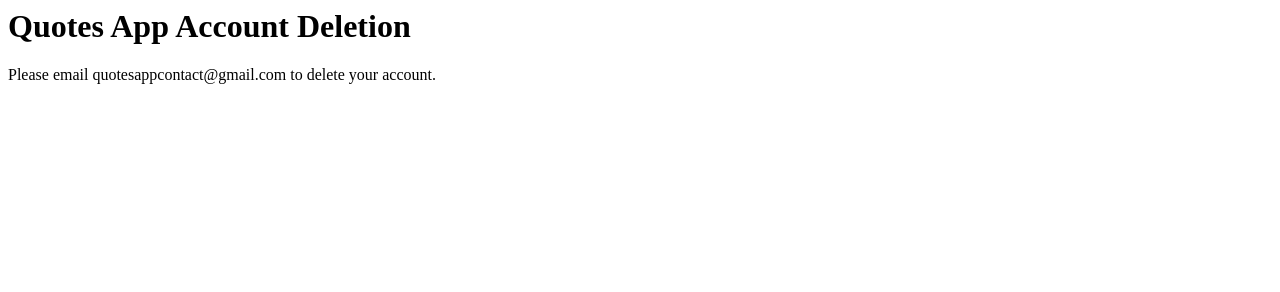
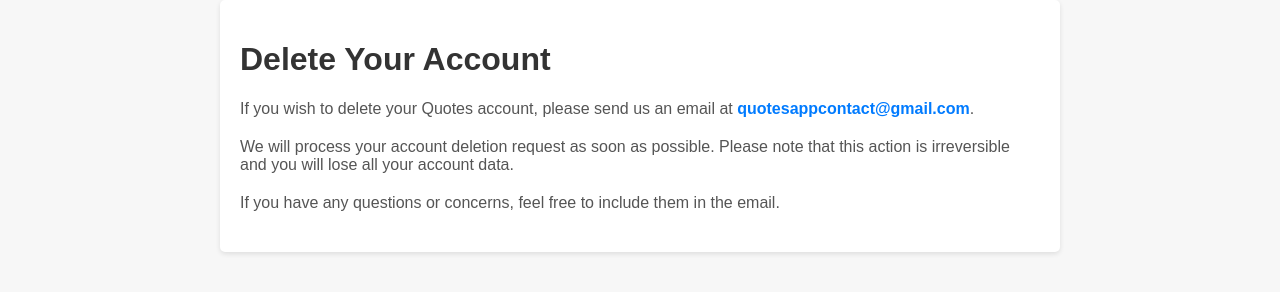
Before and after one commit to QuoteApp/QuoteApp.github.io, a plain HTML site: page account_deletion.html in a window 1280 px wide. Drawn offline with Linux system fonts and the light colour scheme.

Commit message:
Update account_deletion.html

```diff
--- a/account_deletion.html
+++ b/account_deletion.html
@@ -1,8 +1,44 @@
-
+<!DOCTYPE html>
+<html lang="en">
+<head>
+    <meta charset="UTF-8">
+    <meta name="viewport" content="width=device-width, initial-scale=1.0">
+    <title>Delete Account - Quotes</title>
+    <style>
+        body {
+            font-family: Arial, sans-serif;
+            margin: 0;
+            padding: 0;
+            background-color: #f7f7f7;
+        }
+        .container {
+            max-width: 800px;
+            margin: 0 auto;
+            padding: 20px;
+            background-color: #fff;
+            border-radius: 5px;
+            box-shadow: 0 2px 5px rgba(0, 0, 0, 0.1);
+        }
+        h1 {
+            color: #333;
+        }
+        p {
+            color: #555;
+            margin-bottom: 20px;
+        }
+        .email {
+            color: #007bff;
+            text-decoration: none;
+            font-weight: bold;
+        }
+    </style>
+</head>
 <body>
-
-  <h1>Quotes App Account Deletion</h1>
-
-  <p>Please email quotesappcontact@gmail.com to delete your account.</p>
-
+    <div class="container">
+        <h1>Delete Your Account</h1>
+        <p>If you wish to delete your Quotes account, please send us an email at <a class="email" href="mailto:quotesappcontact@gmail.com">quotesappcontact@gmail.com</a>.</p>
+        <p>We will process your account deletion request as soon as possible. Please note that this action is irreversible and you will lose all your account data.</p>
+        <p>If you have any questions or concerns, feel free to include them in the email.</p>
+    </div>
 </body>
+</html>
```
